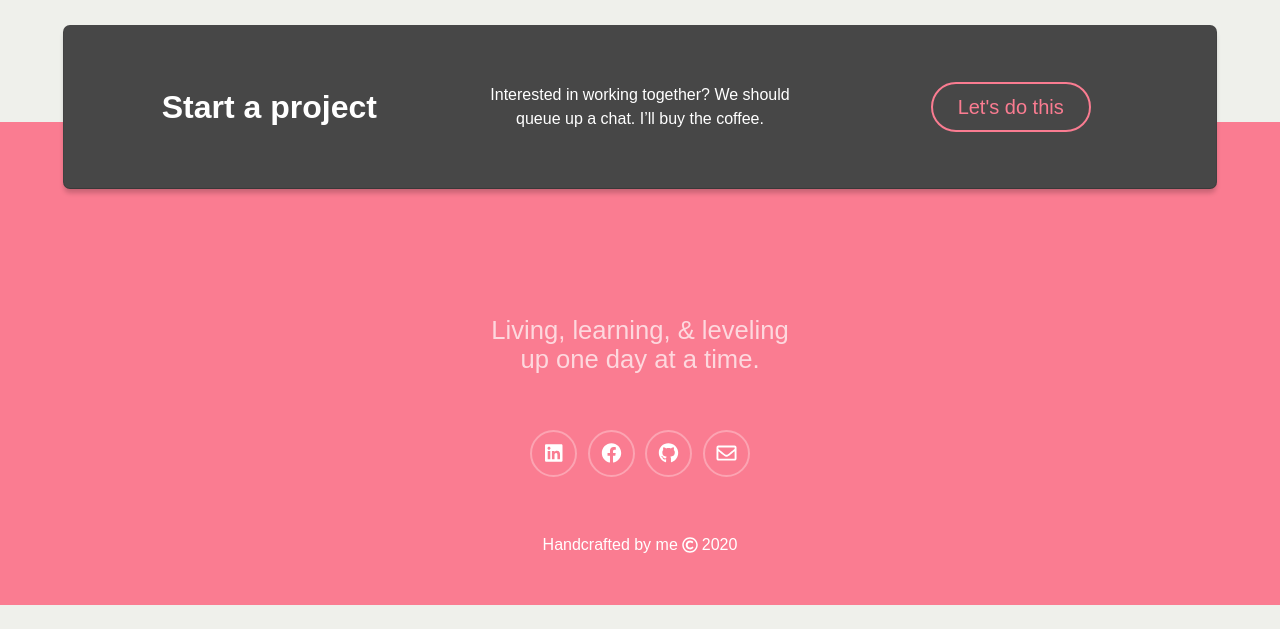
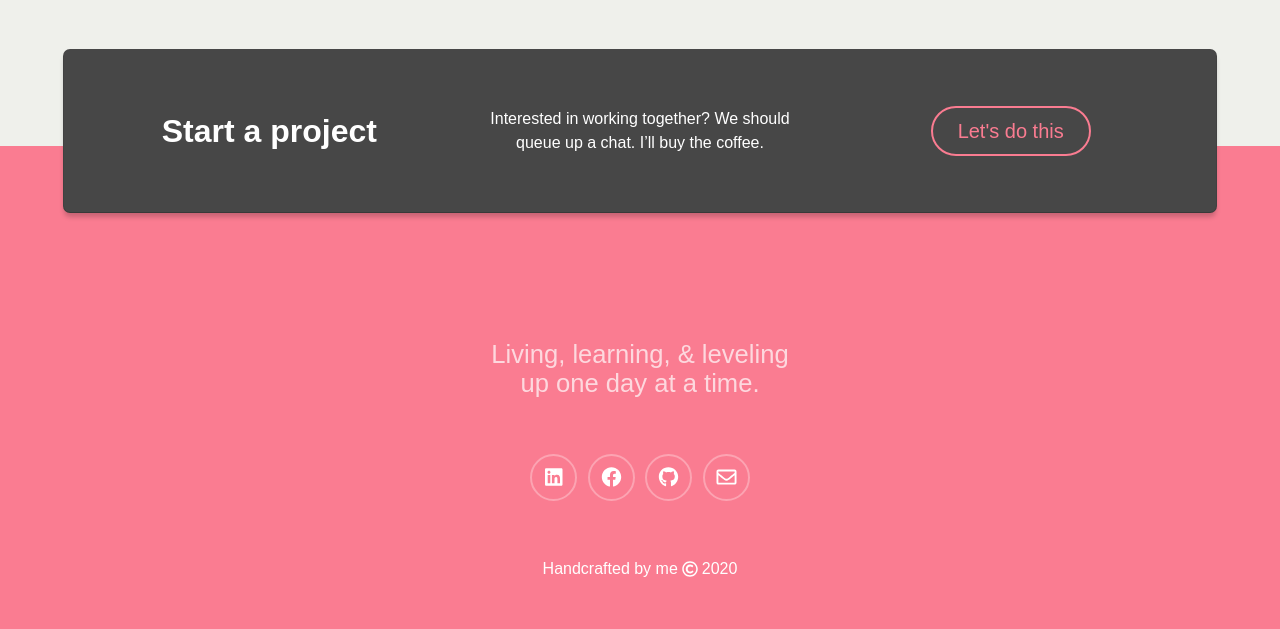
Before and after one commit to noortotah/noorwebsitecv, a website built with webpack: page src/index.html in a window 1280 px wide. Shown: the part 2469-3098 px from the top of the page. Before the commit the page ends 3074 px from the top, so only its background shows below. Built offline with nearby package versions, Linux system fonts and the light colour scheme.

Commit message:
make it better

```diff
--- a/src/index.html
+++ b/src/index.html
@@ -241,7 +241,7 @@ she is also very passionate and dedicated in what she does. Any company will be
 
 
     <!-- START A PROJECT -->
-    <section class="section call-to-action is-primary has-text-centered">
+    <section class="mt-5 mt-sm-0 section call-to-action is-primary has-text-centered">
       <div class="container is-narrow">
         <div class="box">
           <div class="columns level">
```
Also changed, not shown: dist/index.html.
